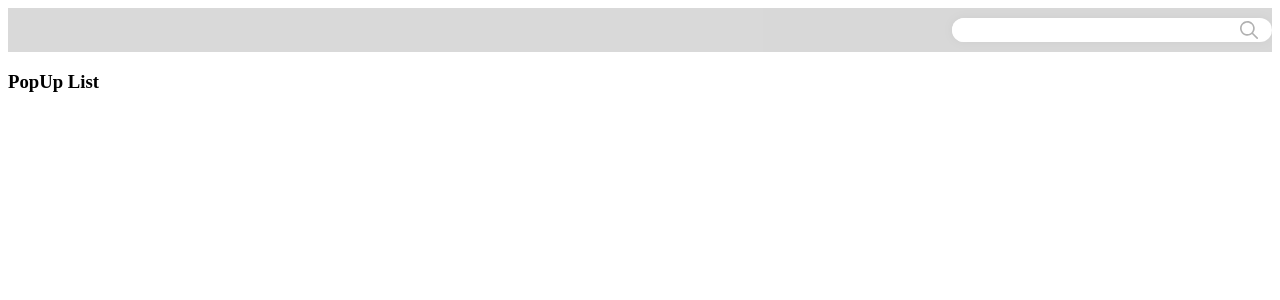
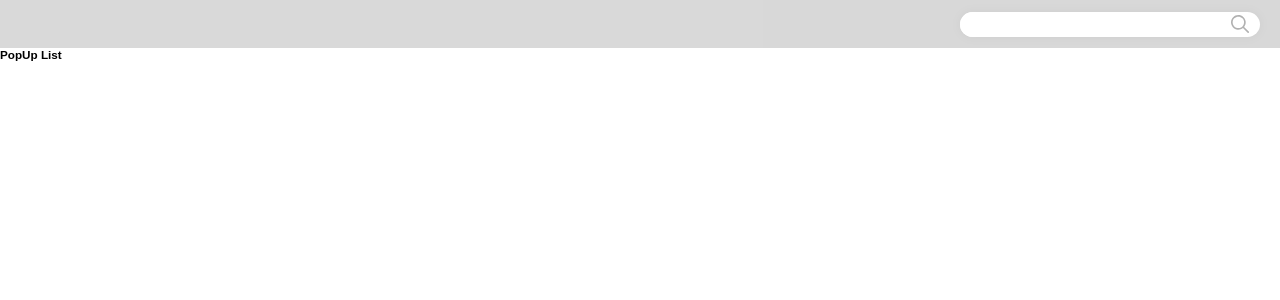
Before and after one commit to amorosAlvaro/taxscouts-search-bar, a React (Create React App) app: page / in a window 1280 px wide. Shown: the top 300 px of the page. Built offline with nearby package versions, Linux system fonts and the light colour scheme.

Commit message:
add resetBook action to redux

```diff
--- /dev/null
+++ b/src/App.css
@@ -0,0 +1,30 @@
+html {
+    font-size: 62.5%;
+    box-sizing: border-box;
+  }
+
+  * {
+    margin: 0;
+    padding: 0;
+  }
+
+  body {
+    font-size: 1rem;
+    font-family: 'Arial', ;
+  }
+
+  h1,
+  h2,
+  h3,
+  h4,
+  h5,
+  h6 {
+    font-family: 'Arial';
+  }
+
+  main {
+    width: 100%;
+    min-height: 100vh;
+    display: flex;
+    flex-direction: column;
+  }
--- a/src/App.js
+++ b/src/App.js
@@ -1,15 +1,17 @@
 import { useSelector } from 'react-redux';
 import Header from './components/Header/Header';
 import PopupList from './components/PopupList/PopupList';
+import './App.css';
 
 function App() {
   const books = useSelector((store) => store.books);
+  console.log(books);
 
   return (
-    <div className="App">
+    <main className="App">
       <Header />
-      {books.length > 0 ? <PopupList /> : <h3>PopUp List</h3>}
-    </div>
+      {books.length > 2 ? <PopupList /> : <h3>PopUp List</h3>}
+    </main>
   );
 }
 
--- a/src/components/Header/SearchBar.js
+++ b/src/components/Header/SearchBar.js
@@ -4,7 +4,7 @@
 import { useState } from 'react';
 import { useDispatch } from 'react-redux';
 import searchIcon from '../../assets/magnifying-glass.svg';
-import getBooks from '../../redux/actions/action.creators';
+import { getBooks, resetBooks } from '../../redux/actions/action.creators';
 import {
   SearchContainer, SearchContainerForm, SearchContainerFormInput,
   SearchContainerFormDelete, SearchContainerFormSubmit
@@ -16,9 +16,13 @@ function Search() {
   const dispatch = useDispatch();
 
   const handleChange = (e, input) => {
-    if (input.length) {
+    if (input.length > 1) {
+      console.log('input:', input.length);
       e.preventDefault();
       dispatch(getBooks(input));
+    } else {
+      console.log('else statement:', input);
+      dispatch(resetBooks());
     }
   };
 
--- a/src/components/Header/searchBar.styles.js
+++ b/src/components/Header/searchBar.styles.js
@@ -5,18 +5,19 @@ display: flex;
   flex-direction: row;
   align-items: center;
   justify-content: right;
-  position: relative;
-  height: 5.5vh;
-  overflow: hidden;
+  height: 6vh;
   background: grey;
-  opacity: 0.3`;
+  opacity: 0.3;
+  border: 10rem;
+  padding-right: 2rem;
+  `;
 
 const SearchContainerForm = styled.form`
   display: flex;
   align-items: center;
   z-index: 2;
-    height: 1.5rem;
-    width: 20rem;
+  height: 2.5rem;
+  width: 30rem;
   background-color: white;
   border-radius: 10rem;
   opacity: 1;
@@ -36,7 +37,7 @@ const SearchContainerFormInput = styled.input`
 
 const SearchContainerFormDelete = styled.button`
   height: 80%;
-      font-size: 1rem;
+  font-size: 1.8rem;
   background-color: transparent;
   border: none;
   border-right: 1px solid black;
--- a/src/components/PopupList/Item.js
+++ b/src/components/PopupList/Item.js
@@ -5,8 +5,10 @@ import React from 'react';
 
 function Item({ book }) {
   const bookIsbn = book.titles.isbn.$;
+
   const amazonLink = `https://www.amazon.com/s?i=stripbooks&rh=p_66%3A${bookIsbn}&s=relevanceexprank&Adv-Srch-Books-Submit.x=21&Adv-Srch-Books-Submit.y=7&unfiltered=1&ref=sr_adv_b`;
 
+  // const amazonLink2 = `https://www.amazon.com/s?k=${bookIsbn}&i=stripbooks-intl-ship&crid=3LIIXXF9V26CK&sprefix=${bookIsbn}%2Cstripbooks-intl-ship%2C272&ref=nb_sb_noss`;
   // const testLink = getWeb(amazonLink).then(() => {
   //   console.log(assignValue);
   //   return assignValue;
@@ -20,21 +22,34 @@ function Item({ book }) {
       aria-label="amazon"
       rel="noreferrer"
     >
-      <div className="item-container">
-        <img
-          className="item-container__image"
-          alt="Book cover"
-          src="getWeb(amazonLink).then(() => assignValue)"
-        />
-        <div className="item-container__info">
-          <p className="item-container__info-title">{book.titleweb}</p>
-          <p className="item-container__info-author">{book.authorweb}</p>
-          <p className="item-container__info-isbn">{book.titles.isbn.$}</p>
+      <li className="recipes-nav__list-item">
+        <div className="recipes-nav__link-container">
+          <img
+            src="https://m.media-amazon.com/images/I/81rypU+zd6L._AC_UY327_FMwebp_QL65_.jpg"
+            alt={`${book.titleweb} book`}
+            className="recipes-nav__item-img"
+          />
+          <div className="recipes-nav__item-info">
+            <p className="recipes-nav__info-header">{book.titleweb}</p>
+          </div>
         </div>
-
-      </div>
+      </li>
     </a>
   );
 }
 
 export default Item;
+
+// <li className="recipes-nav__list-item">
+// <div className="recipes-nav__link-container">
+//     <img
+//       src="getWeb(amazonLink).then(() => assignValue)"
+//       alt={`${item.name} book`}
+//       className="recipes-nav__item-img"
+//     <div className="recipes-nav__item-info">
+//       <h3 className="recipes-nav__info-header">{book.titleweb}</h3>
+//       <p className="recipes-nav__info-text">{book.authorweb}</p>
+//     </div>
+//   </Link>
+// </div>
+// </li>
--- a/src/components/PopupList/PopupList.js
+++ b/src/components/PopupList/PopupList.js
@@ -1,16 +1,33 @@
 import React from 'react';
 import { useSelector } from 'react-redux';
 import Item from './Item';
+import './popupList.css';
+
+// function PopupList() {
+//   const books = useSelector((store) => store.books);
+
+//   return (
+//     <nav className="recipes-nav">
+//       <ul className="recipes-nav__list">
+//         {books.map((book) => (
+//           <Item key={book.authorweb} book={book} />
+//         ))}
+//       </ul>
+//     </nav>
+//   );
+// }
+
+// export default PopupList;
 
 function PopupList() {
   const books = useSelector((store) => store.books);
 
   return (
-    <nav className="books-nav">
-      <ul className="books-nav__list">
-        {books.map((book) => (
-          <Item key={book.authorweb} book={book} />
-        ))}
+    <nav className="recipes-nav">
+      <ul className="recipes-nav__list">
+        <Item key={books[0].authorweb} book={books[0]} />
+        <Item key={books[1].authorweb} book={books[1]} />
+        <Item key={books[2].authorweb} book={books[2]} />
       </ul>
     </nav>
   );
--- /dev/null
+++ b/src/components/PopupList/popupList.css
@@ -0,0 +1,58 @@
+.amazon-link{
+    text-decoration: none;
+}
+
+.recipes-nav{
+    display: flex;
+    justify-content: right;
+    padding-right: 2rem;
+}
+
+.recipes-nav__list {
+    display: flex;
+    flex-direction: column;
+    gap: 0.4rem;
+    width: 28rem;
+}
+.recipes-nav__link-container {
+    width: 100%;
+    display: flex;
+    flex-direction: row;
+    position: relative;
+}
+.recipes-nav__star-button {
+    position: absolute;
+    background-color: transparent;
+    border: none;
+    bottom: 1rem;
+    right: 1rem;
+}
+.recipes-nav__list-item {
+    width: 100%;
+
+    overflow: hidden;
+    box-shadow: 0px 0px 1.5rem rgba(0, 0, 0, 0.25);
+    border-radius: 1rem;
+    min-height: 4rem;
+}
+.recipes-nav__link {
+    display: flex;
+    text-decoration: none;
+    color: black;
+    width: 100%;
+    height: 100%;
+}
+.recipes-nav__item-img {
+   height: 4rem;
+   width: 4rem;
+
+}
+.recipes-nav__item-info {
+    width: 60%;
+    padding: 1rem 1.5rem;
+}
+.recipes-nav__info-header {
+    font-size: 1.2rem;
+    font-family: 'Sintony', sans-serif;
+    margin-bottom: 1rem;
+}
--- a/src/redux/actions/action.creators.js
+++ b/src/redux/actions/action.creators.js
@@ -15,4 +15,8 @@ function getBooks(query) {
   };
 }
 
-export default getBooks;
+function resetBooks() {
+  return { type: actionTypes.RESET_BOOKS };
+}
+
+export { getBooks, resetBooks };
--- a/src/redux/actions/action.types.js
+++ b/src/redux/actions/action.types.js
@@ -1,4 +1,5 @@
 export default {
   LOAD_BOOKS: 'LOAD_BOOKS',
+  RESET_BOOKS: 'RESET_BOOKS',
   FAILED_TO_LOAD: 'FAILED_TO_LOAD',
 };
--- a/src/redux/reducers/book.reducer.js
+++ b/src/redux/reducers/book.reducer.js
@@ -3,12 +3,14 @@ import actionTypes from '../actions/action.types';
 const initialBooks = [];
 
 function booksReducer(books = initialBooks, action) {
-  let nextBooks = { ...books };
+  let nextBooks = books;
 
   switch (action.type) {
     case actionTypes.LOAD_BOOKS:
       nextBooks = action.books;
       return nextBooks;
+    case actionTypes.RESET_BOOKS:
+      return initialBooks;
     default:
       return nextBooks;
   }
```
Lines whose indentation alone changed are shown as unchanged.
